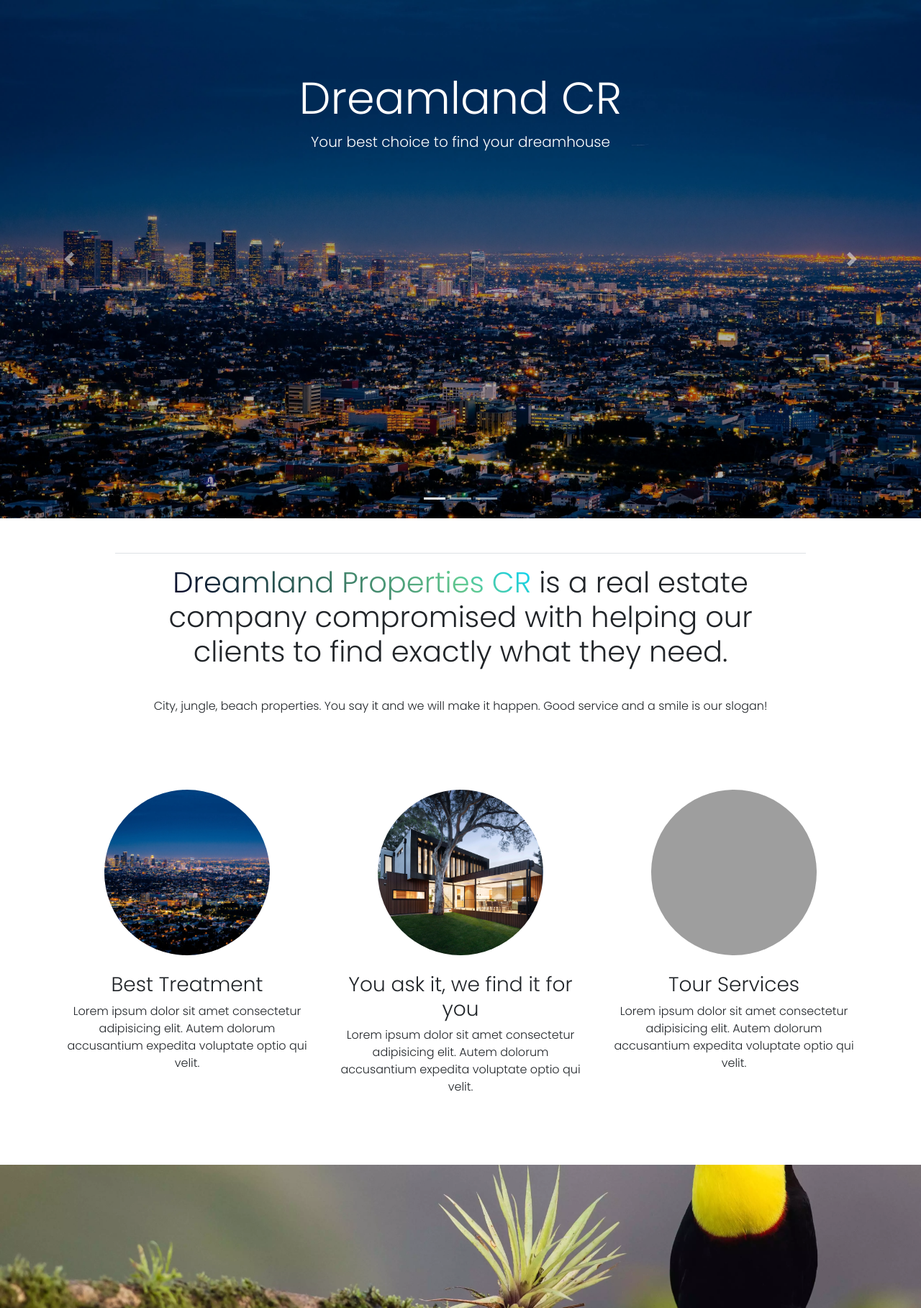
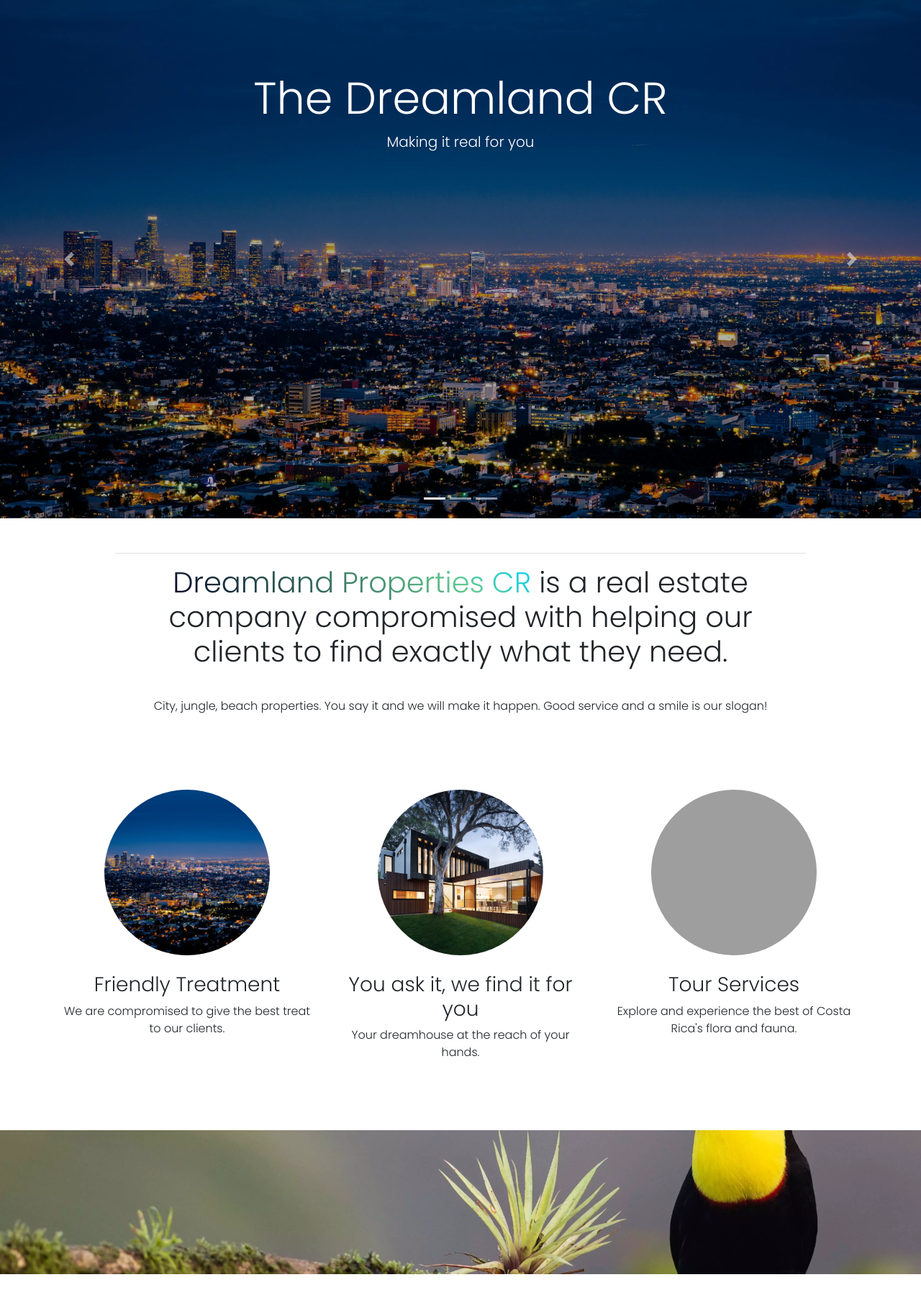
Before and after one commit to kezh97/dreamland_prop_CR, a PHP site: page / in a window 1280 px wide. Shown: the part 62-1879 px from the top of the page at 72% size. Run offline with PHP 8.4, Linux system fonts and the light colour scheme; data that the repository does not hold is empty; some libraries are stand-ins or nearby versions; grey boxes are pictures that could not be loaded.

Commit message:
Update home.php

```diff
--- a/DREAMLAND-php-V2.6/home.php
+++ b/DREAMLAND-php-V2.6/home.php
@@ -9,21 +9,21 @@
     		<div class="carousel-item active" id="carousel_item_home">
       			<img class="" src="img/city.webp" alt="First slide">
       			<div class="carousel-caption home-caption">
-    				<h5>Dreamland CR</h5>
-    				<p>Your best choice to find your dreamhouse</p>
+    				<h5>The Dreamland CR</h5>
+    				<p>Making it real for you</p>
   				</div>
     		</div>
     		<div class="carousel-item" id="carousel_item_home">
       			<img class="" src="img/house7.webp" alt="Second slide">
       			<div class="carousel-caption home-caption">
     				<h5>Contact us!</h5>
-    				<p>Meet our best realtor.</p>
+    				<p>Your best choice to find your dreamhouse</p>
   				</div>
     		</div>
     		<div class="carousel-item" id="carousel_item_home">
       			<img class="" src="img/tour.webp" alt="Third slide">
       			<div class="carousel-caption home-caption">
-    				<h5>Explore Costa Ricas natural paradise</h5>
+    				<h5>Explore Costa Rica's natural paradise</h5>
     				<p>One with the nature</p>
   				</div>
     		</div>
@@ -49,18 +49,18 @@
 		<div class="row">
 			<div class="col-md text-center pt-5 pb-2 services-show">
 				<img class="rounded-circle" loading="lazy" src="img/city.webp" alt="realtor" width="230" height="230">
-				<h3 class="mt-4">Best Treatment</h3>
-				<p>Lorem ipsum dolor sit amet consectetur adipisicing elit. Autem dolorum accusantium expedita voluptate optio qui velit.</p>
+				<h3 class="mt-4">Friendly Treatment</h3>
+				<p>We are compromised to give the best treat to our clients.</p>
 			</div>
 			<div class="col-md text-center pt-5 pb-2 services-show">
 				<img class="rounded-circle" loading="lazy" src="img/house7.webp" alt="realtor" width="230" height="230">
 				<h3 class="mt-4">You ask it, we find it for you</h3>
-				<p>Lorem ipsum dolor sit amet consectetur adipisicing elit. Autem dolorum accusantium expedita voluptate optio qui velit.</p>
+				<p>Your dreamhouse at the reach of your hands.</p>
 			</div>
 			<div class="col-md text-center pt-5 pb-2 services-show">
 				<img class="rounded-circle" loading="lazy" src="img/beach2.webp" alt="realtor" width="230" height="230">
 				<h3 class="mt-4">Tour Services</h3>
-				<p>Lorem ipsum dolor sit amet consectetur adipisicing elit. Autem dolorum accusantium expedita voluptate optio qui velit.</p>
+				<p>Explore and experience the best of Costa Rica's flora and fauna.</p>
 			</div>
 		</div>
 	</section>
```
